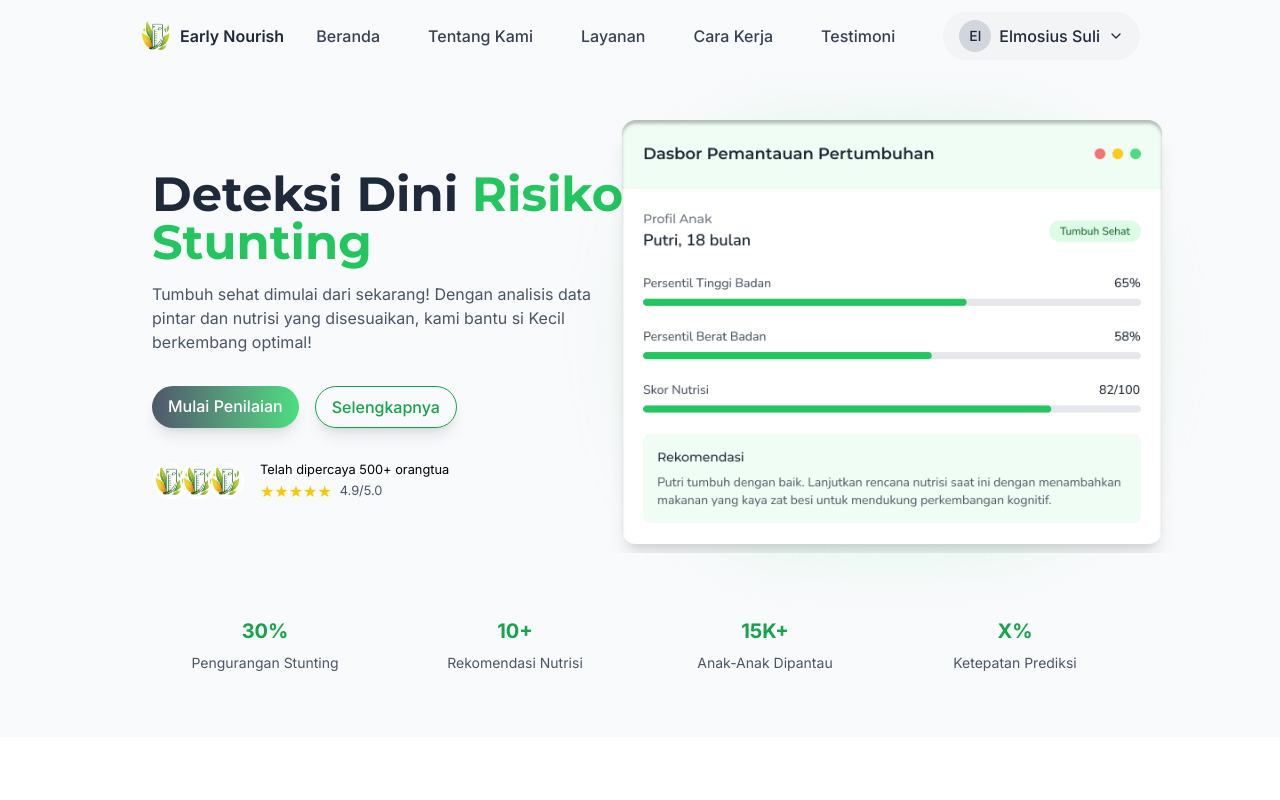
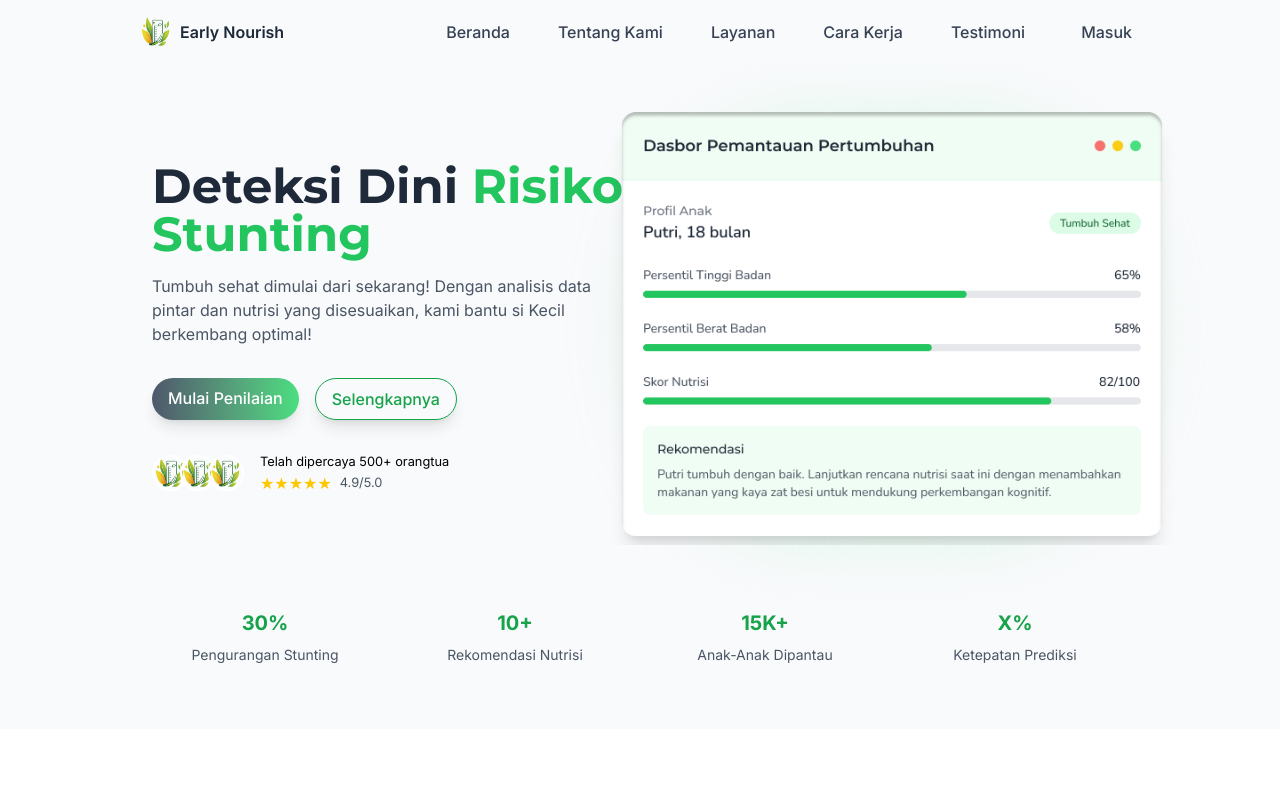
Before and after one commit to Elmosius/EarlyNourish, a Vue app in the folder front-end/: page / in a window 1280 px wide. Shown: the top 800 px of the page. Built offline with nearby package versions, Linux system fonts and the light colour scheme.

Commit message:
Created: kondisi kalau guest

```diff
--- a/front-end/src/components/Navbar.vue
+++ b/front-end/src/components/Navbar.vue
@@ -9,6 +9,7 @@ import {
   ChevronDownIcon,
 } from "lucide-vue-next";
 
+const isLoggedIn = ref(false);
 const isMenuOpen = ref(false);
 const isProfileModalOpen = ref(false);
 const scrolled = ref(false);
@@ -111,7 +112,7 @@ const profileMenuItems = [
             class="text-gray-700 hover:text-tertiary font-medium px-6"
             >Testimoni</router-link
           >
-          <div class="ml-6 relative profile-menu-container">
+          <div v-if="isLoggedIn" class="ml-6 relative profile-menu-container">
             <button
               @click="toggleProfileModal"
               class="flex items-center space-x-2 bg-gray-100 hover:bg-gray-200 text-gray-800 px-4 py-2 rounded-full font-medium transition-colors"
@@ -121,6 +122,7 @@ const profileMenuItems = [
               >
                 <span class="text-sm">El</span>
               </div>
+
               <span>Elmosius Suli</span>
               <ChevronDownIcon
                 class="h-4 w-4 transition-transform duration-300"
@@ -153,6 +155,15 @@ const profileMenuItems = [
                 </div>
               </div>
             </transition>
+          </div>
+          <div v-else class="ml-6 relative profile-menu-container">
+            <router-link
+              to="/login"
+              class="block text-gray-700 hover:text-tertiary font-medium py-2 px-2 rounded-md transition-colors"
+              @click="isMenuOpen = false"
+            >
+              Masuk
+            </router-link>
           </div>
         </nav>
       </div>
@@ -198,7 +209,7 @@ const profileMenuItems = [
             >
 
             <!-- Mobile Profile Section -->
-            <div class="py-2 border-t border-gray-200 mt-2">
+            <div v-if="isLoggedIn" class="py-2 border-t border-gray-200 mt-2">
               <div class="flex items-center space-x-3 px-2 py-3">
                 <div
                   class="w-10 h-10 bg-gray-300 rounded-full flex items-center justify-center"
@@ -227,6 +238,15 @@ const profileMenuItems = [
                   {{ item.label }}
                 </router-link>
               </div>
+            </div>
+            <div v-else class="py-2 border-t border-gray-200 mt-2">
+              <router-link
+                to="/login"
+                class="block text-gray-700 hover:text-tertiary font-medium py-2 px-2 rounded-md transition-colors"
+                @click="isMenuOpen = false"
+              >
+                Masuk
+              </router-link>
             </div>
           </nav>
         </div>
```
